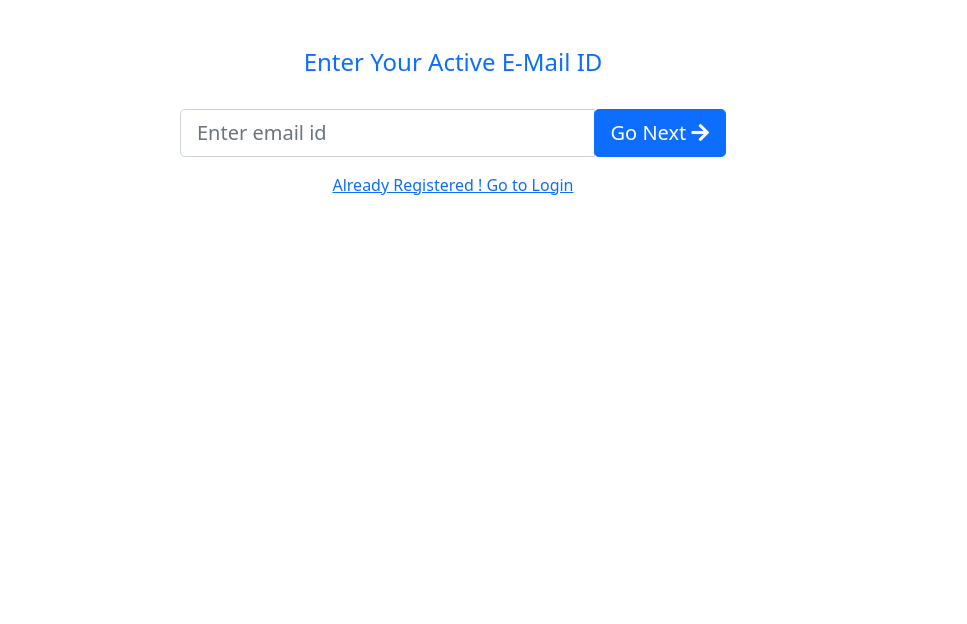
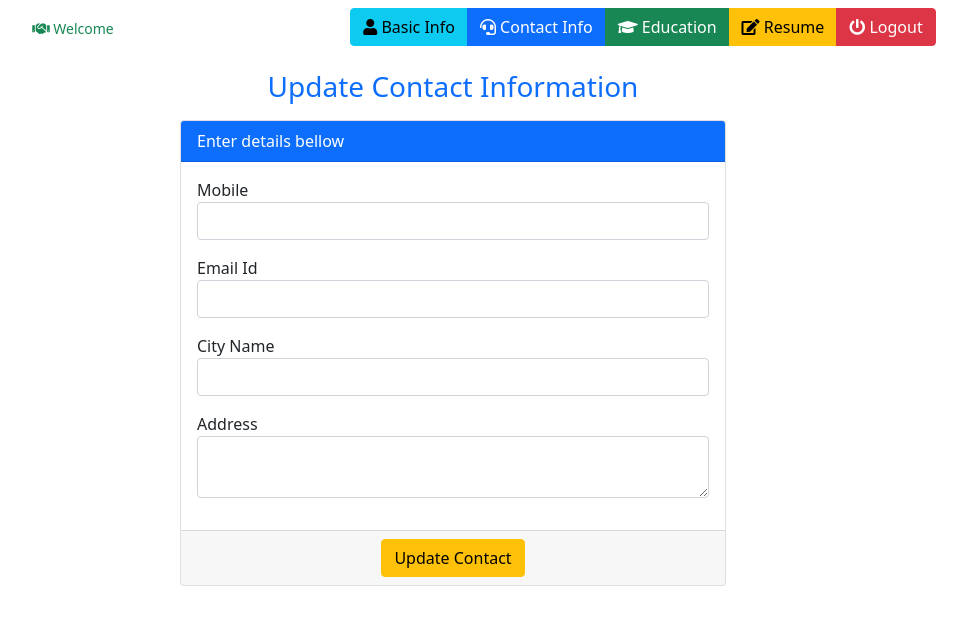
Before and after one commit to thephotogenicbug/React-Login-Component, a React (Create React App) app: page /#/contact in a window 1280 px wide. Before the commit this address led to /#/. Shown: the top 624 px of the page, without its empty margins (187-1154 px from the left). Built offline with nearby package versions, Linux system fonts and the light colour scheme; no server answers.

Commit message:
React-Login-Component: update more components

```diff
--- a/src/Header.js
+++ b/src/Header.js
@@ -1,9 +1,11 @@
 import React from 'react';
 import {Link} from 'react-router-dom';
 
-/*if(localStorage.getItem("userid")==null){
-    window.location.href="http://localhost:300/#/";
-} */
+/*
+    if(localStorage.getItem("userid")==null){
+        window.location.href="http://localhost:3000/#/";
+    }
+*/
 
 const TopHeader = () =>{
     return(
@@ -15,21 +17,22 @@ const TopHeader = () =>{
                     </h3>
                     <small className="text-success"><i className="fa fa-handshake"></i> Welcome</small>
                 </div>
-                <div className="col-lg-8 text-center">
+                <div className="col-xl-8 text-center">
                     <div className="btn-group">
-                        <Link to="/home"  className="btn btn-primary"><i className="fa fa-user"></i> Basic Info</Link>
-                        <Link to="/contact" className="btn btn-success"><i className="fa fa-headset"></i> Contact Info</Link>
-                        <Link to="/education" className="btn btn-info"><i className="fa fa-graduation-cap"></i> Education</Link>
-                        <Link to="/resume" className="btn btn-warning"><i className="fa fa-edit"></i>Resume</Link>
-                        <a   className="btn btn-danger" onClick={logout}><i className="fa fa-power-off"></i> Logout</a>
+                        <Link className="btn btn-info" to="/home"><i className="fa fa-user"></i> Basic Info</Link>
+                        <Link className="btn btn-primary" to="/contact"><i className="fa fa-headset"></i> Contact Info</Link>
+                        <Link className="btn btn-success" to="/education"><i className="fa fa-graduation-cap"></i> Education</Link>
+                        <Link className="btn btn-warning" to="/resume"><i className="fa fa-edit"></i> Resume</Link>
+                        <button className="btn btn-danger" onClick={logout}><i className="fa fa-power-off"></i> Logout</button>
                     </div>
                 </div>
             </div>
         </div>
     )
 }
- const logout = () =>{
+const logout = () =>{
     localStorage.clear();
-    window.location.href="http://localhost:3000/#/"
+    window.location.href="http://localhost:3000/#/";
 }
+
 export default TopHeader;
--- a/src/basic.js
+++ b/src/basic.js
@@ -1,6 +1,59 @@
 import React , {Component} from 'react';
-import TopHeader from './Header';
+import axios from 'axios';
+import TopHeader from './header';
 class Home extends Component{
+  constructor(){
+        super();
+        this.state={
+            name:'',
+            mobile:'',
+            password:'',
+            message:'',
+            url:'http://firstenquiry.com/api/myapp/getbasic.php'
+        }
+  }
+
+  getBasic = () =>{
+      let input = {"userid": localStorage.getItem("tokenno"), "input":"get"};
+      let jsonData = JSON.stringify(input); // array to json encoding before sending to server
+      axios.post(this.state.url , jsonData).then(response=>{
+         this.setState({
+             name:response.data.name,
+             mobile:response.data.mobile,
+             password:response.data.password
+         })
+      })
+  }
+
+  componentDidMount(){
+    this.getBasic();
+  }
+
+  processName = (obj) =>{
+      this.setState({ name : obj.target.value })
+  }
+
+  processMobile = (obj) =>{
+    this.setState({ mobile : obj.target.value })
+    }
+
+    processPassword = (obj) =>{
+        this.setState({ password : obj.target.value })
+    }
+
+    updateBasic = () =>{
+        let input = {
+                        "userid": localStorage.getItem("tokenno"),
+                        "input":"post",
+                        "name":this.state.name,
+                        "mobile":this.state.mobile,
+                        "password":this.state.password
+                    };
+        let jsonData = JSON.stringify(input);
+        axios.post(this.state.url, jsonData).then(response=>{
+            this.setState({ message : response.data.status})
+        })
+    }
 
     render(){
         return(
@@ -10,25 +63,32 @@ class Home extends Component{
     <div className="row">
         <div className="col-lg-3"></div>
         <div className="col-lg-6">
-            <h3 className="text-primary text-center  mb-2">Update Basic Information</h3>
+            <h3 className="text-primary text-center mb-2">Update Basic Information</h3>
+            <p className="text-center text-danger">{this.state.message}</p>
             <div className="card">
-                <div className="card-header bg-primary text-white">Enter details bellow</div>
+                <div className="card-header bg-info text-white">Enter details bellow</div>
                 <div className="card-body">
-                    <div className="form-group">
+                    <div className="mb-3">
                         <label>Full Name</label>
-                        <input type="text" className="form-control"/>
+                        <input type="text" className="form-control"
+                        defaultValue={this.state.name}
+                        onChange={this.processName}/>
                     </div>
-                    <div className="form-group">
+                    <div className="mb-3">
                         <label>Mobile No</label>
-                        <input type="number" className="form-control"/>
+                        <input type="number" className="form-control"
+                        defaultValue={this.state.mobile}
+                        onChange={this.processMobile}/>
                     </div>
-                    <div className="form-group">
+                    <div className="mb-3">
                         <label>Password</label>
-                        <input type="text" className="form-control"/>
+                        <input type="text" className="form-control"
+                        defaultValue={this.state.password}
+                        onChange={this.processPassword}/>
                     </div>
                 </div>
                 <div className="card-footer text-center">
-                    <button className="btn btn-primary">Update Now</button>
+                    <button className="btn btn-warning" onClick={this.updateBasic}>Update Info</button>
                 </div>
             </div>
         </div>
--- a/src/contact.js
+++ b/src/contact.js
@@ -1,38 +1,103 @@
 import React , {Component} from 'react';
-import TopHeader from './Header';
+import axios from 'axios';
+
+import TopHeader from './header';
 class Contact extends Component{
+    constructor(){
+        super();
+        this.state={
+            mobile:'',
+            city:'',
+            email:'',
+            address:'',
+            message:'',
+            url:'http://firstenquiry.com/api/myapp/getcontact.php'
+        }
+    }
+
+    getContact = () =>{
+        let input = {"userid": localStorage.getItem("tokenno"), "input":"get"};
+        let jsonData = JSON.stringify(input); // array to json encoding before sending to server
+        axios.post(this.state.url , jsonData).then(response=>{
+           this.setState({
+               email:response.data.email,
+               mobile:response.data.mobile,
+               city:response.data.city,
+               address:response.data.address
+           })
+        })
+    }
+
+    componentDidMount(){
+      this.getContact();
+    }
+
+    processEmail = (obj) =>{
+        this.setState({email:obj.target.value})
+    }
+
+    processMobile = (obj) =>{
+        this.setState({mobile:obj.target.value})
+    }
+
+    processCity = (obj) =>{
+        this.setState({city:obj.target.value})
+    }
+
+    processAddress = (obj) =>{
+        this.setState({address:obj.target.value})
+    }
+
+    updateContact = () =>{
+        let input = {
+                        "userid": localStorage.getItem("tokenno"),
+                        "input":"post",
+                        "email":this.state.email,
+                        "mobile":this.state.mobile,
+                        "city":this.state.city,
+                        "address":this.state.address
+                    };
+        let jsonData = JSON.stringify(input);
+        axios.post(this.state.url, jsonData).then(response=>{
+            this.setState({ message : response.data.status})
+        })
+    }
 
     render(){
-        return(
-            <>
+    return(
+    <>
     <TopHeader/>
     <div className="container mt-4">
     <div className="row">
         <div className="col-lg-3"></div>
         <div className="col-lg-6">
             <h3 className="text-primary text-center mb-2">Update Contact Information</h3>
+            <p className="text-center text-danger">{this.state.message}</p>
             <div className="card">
-                <div className="card-header bg-success text-white">Enter details bellow</div>
+                <div className="card-header bg-primary text-white">Enter details bellow</div>
                 <div className="card-body">
-                    <div className="form-group">
+                    <div className="mb-3">
                         <label>Mobile</label>
-                        <input type="number" className="form-control"/>
+                        <input type="text" className="form-control" defaultValue={this.state.mobile}
+                        onChange={this.processMobile}/>
                     </div>
-                    <div className="form-group">
-                        <label>Email ID</label>
-                        <input type="email" className="form-control"/>
+                    <div className="mb-3">
+                        <label>Email Id</label>
+                        <input type="email" className="form-control" defaultValue={this.state.email}
+                        onChange={this.processEmail}/>
                     </div>
-                    <div className="form-group">
+                    <div className="mb-3">
                         <label>City Name</label>
-                        <input type="text" className="form-control"/>
+                        <input type="text" className="form-control" defaultValue={this.state.city}
+                        onChange={this.processCity}/>
                     </div>
-                    <div className="form-group">
+                    <div className="mb-3">
                         <label>Address</label>
-                        <textarea className="form-control"></textarea>
+    <textarea className="form-control" defaultValue={this.state.address} onChange={this.processAddress}></textarea>
                     </div>
                 </div>
                 <div className="card-footer text-center">
-                    <button className="btn btn-primary">Update Now</button>
+                    <button className="btn btn-warning" onClick={this.updateContact}>Update Contact</button>
                 </div>
             </div>
         </div>
--- a/src/education.js
+++ b/src/education.js
@@ -1,5 +1,5 @@
 import React , {Component} from 'react';
-import TopHeader from './Header';
+import TopHeader from './header';
 class Education extends Component{
 
     render(){
@@ -12,14 +12,14 @@ class Education extends Component{
         <div className="col-lg-6">
             <h3 className="text-primary text-center mb-2">Update Education Information</h3>
             <div className="card">
-                <div className="card-header bg-info text-white">Enter details bellow</div>
+                <div className="card-header bg-success text-white">Enter details bellow</div>
                 <div className="card-body">
                     <div className="form-group">
                         <label>Higher Education</label>
-                        <input type="number" className="form-control"/>
+                        <input type="text" className="form-control"/>
                     </div>
                     <div className="form-group">
-                        <label> Passing Year</label>
+                        <label>Passing Years</label>
                         <input type="email" className="form-control"/>
                     </div>
                     <div className="form-group">
@@ -27,7 +27,7 @@ class Education extends Component{
                         <input type="text" className="form-control"/>
                     </div>
                     <div className="form-group">
-                        <label>College / University</label>
+                        <label>College / University Name & Address</label>
                         <textarea className="form-control"></textarea>
                     </div>
                 </div>
--- a/src/index.js
+++ b/src/index.js
@@ -1,8 +1,8 @@
 import React from 'react';
 import ReactDOM from 'react-dom';
 import './index.css';
+import App from './App';
 import 'bootstrap/dist/css/bootstrap.css';
-import App from './App';
 import reportWebVitals from './reportWebVitals';
 
 ReactDOM.render(
--- a/src/user/login.js
+++ b/src/user/login.js
@@ -1,6 +1,7 @@
 import React , {Component} from 'react';
 import {Link} from 'react-router-dom';
 import axios from 'axios';
+
 class Login extends Component{
 
     constructor(){
@@ -11,33 +12,34 @@ class Login extends Component{
             message:""
         }
     }
+
     processEmail = (obj) =>{
         this.setState({
             email:obj.target.value
         })
     }
-    processPass = (obj) =>{
+    processPassword = (obj) =>{
         this.setState({
             pass:obj.target.value
         })
     }
 
-    gologin = ()=>{
+    goLogin = () =>{
         let url = "http://www.firstenquiry.com/api/myapp/login.php";
-       let input = {"email":this.state.email, "pass":this.state.pass};
+        let input = {"email":this.state.email , "pass":this.state.pass};
         input = JSON.stringify(input);
-       axios.post(url, input).then(response=>{
-           if(response.data.loginno==""){
-               this.setState({message:"Invalid or Not Exist"})
+        axios.post(url , input).then(response=>{
+            if(response.data.tokenno==""){
+                this.setState({message:"Invalid Or Not Exist !"});
             }else{
-             this.setState({message:"Success: Please wait..."})
-               localStorage.setItem("tokenno", response.data.loginno);
+                this.setState({message:"Success : Please Wait..."});
+                localStorage.setItem("tokenno", response.data.tokenno);
                 localStorage.setItem("name", response.data.name);
                 window.location.href="#/home";
             }
         })
+    }
 
-    }
     render(){
         return(
             <div className="container mt-5">
@@ -53,36 +55,33 @@ class Login extends Component{
                                 <small>{this.state.message}</small>
                             </div>
                         <div className="form-group mb-3">
-                            <label>E-Mail ID</label>
-                            <input type="email"
-                            className="form-control"
-                            placeholder="Enter Your E-Mail ID"
-                            onChange={this.processEmail}
-                            />
+                            <label>e-Mail Id</label>
+                            <input type="email" className="form-control"
+                            placeholder="Enter Your e-Mail id"
+                            onChange={this.processEmail}/>
                         </div>
                         <div className="form-group mb-3">
                             <label>Password</label>
-                            <input type="password"
-                            className="form-control"
+                            <input type="password" className="form-control"
                             placeholder="Enter Your Password"
-                            onChange={this.processPass}
-                            />
+                            onChange={this.processPassword}/>
                         </div>
                     </div>
                     <div className="card-footer text-center">
-                        <button className="btn btn-primary" onClick={this.gologin}>Login <i className="fa fa-arrow-right"></i> </button>
+                        <button className="btn btn-primary" onClick={this.goLogin}>Login <i className="fa fa-arrow-right"></i> </button>
                     </div>
                 </div>
             </div>
             <div className="col-lg-4"></div>
             <div className="col-lg-12 mt-3">
                 <p className="text-center">
-                   <Link to="../"> I am New User , Want to Register</Link>
+                    <Link to="../">I am New User , Want to Register</Link>
                 </p>
             </div>
         </div>
         </div>
-        )
+        ) // i am on call please wait
     }
 }
+
 export default Login;
--- a/src/user/step1.js
+++ b/src/user/step1.js
@@ -57,7 +57,7 @@ class User extends Component{
             <div className="container mt-5">
                 <div className="row">
                     <div className="col-lg-12 text-center">
-                        <h4 className="text-primary"> Enter Your Active E-Mail ID </h4>
+                        <h4 className="text-primary"> Enter Your Active e-Mail Id </h4>
                         <p className="text-danger">{this.state.message}</p>
                     </div>
                 </div>
@@ -77,7 +77,7 @@ class User extends Component{
                             </div>
                         </div>
                         <p className="text-center mt-3">
-                           <Link to="/login"> Already Registered ! Go to Login </Link>
+                            <Link to="/login">Already Registered ! Got to Login</Link>
                         </p>
                     </div>
                     <div className="col-lg-3"></div>
--- a/src/user/step2.js
+++ b/src/user/step2.js
@@ -9,10 +9,10 @@ class UpdateUser extends Component{
             error:{},
             updated:"No"
         }
+
         if(localStorage.getItem("userid")==null){
             window.location.href="#/";
         }
-
 
     }
 
```
Also changed, not shown: src/App.js (+6 -4 lines). Lines whose indentation alone changed are shown as unchanged.
